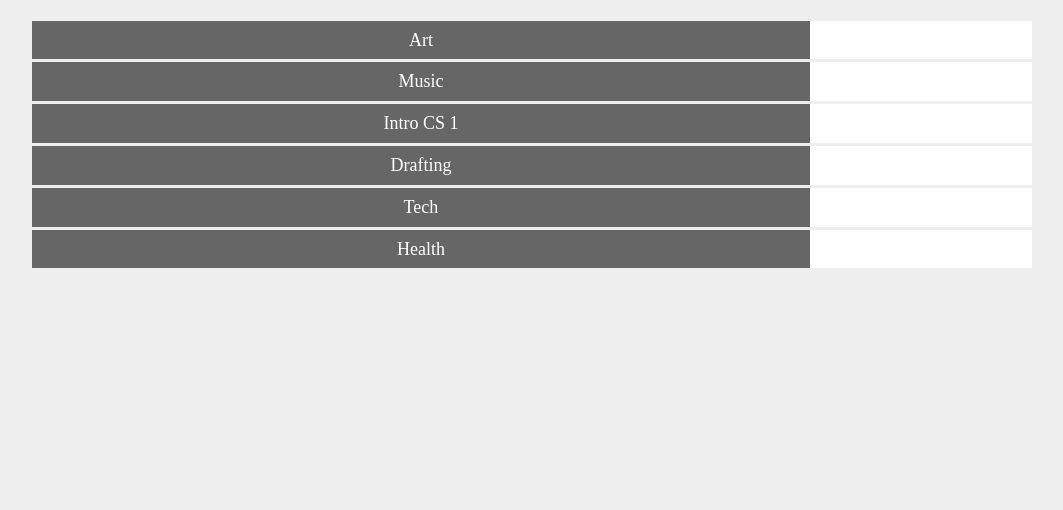
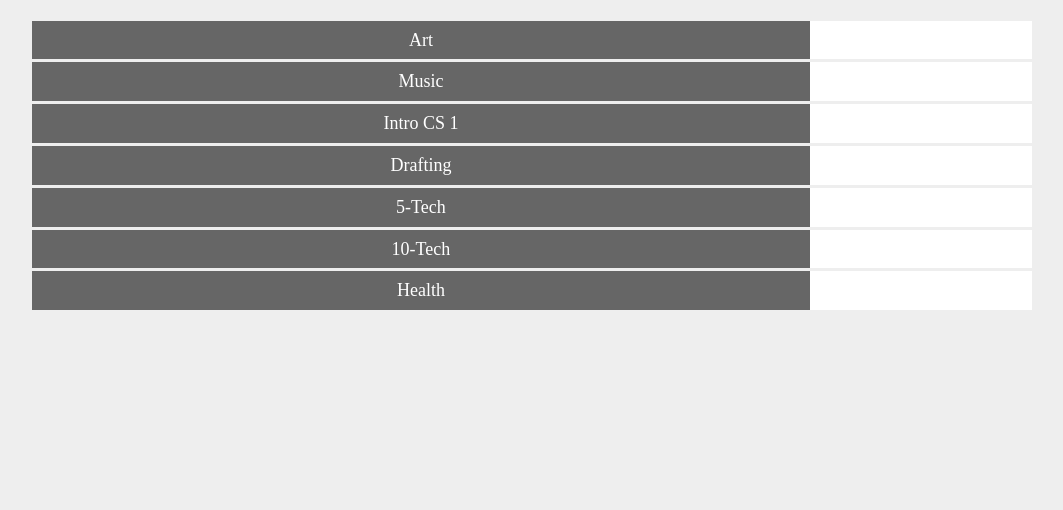
Before and after one commit to stuy-tetrabyte/graduation-req-tracker, a Flask app: page /student/1 in a window 1280 px wide. Shown: the part 210-720 px from the top of the page, without its empty margins (108-1171 px from the left). Run offline with Flask 2, Linux system fonts and the light colour scheme; lists and menus that the app fills with data are empty.

Commit message:
tech categories

```diff
--- a/app.py
+++ b/app.py
@@ -136,14 +136,15 @@ def student_view(OSIS):
     #   3 - Drafting
     #   4 - Tech
     #   5 - Health
-    list_of_courses = [""]*6
+    list_of_courses = [""]*7
     if OSIS == "0":
         list_of_courses[0] = "ART APPRECIATION"
         list_of_courses[1] = "BEGINNING BAND"
         list_of_courses[2] = "INTRO COMP SCI 1 OF 2"
         list_of_courses[3] = "TECHNICAL GRAPHIC COMMUNICATIONS"
-        list_of_courses[4] = "BEGINNING BAND, CONCERT BAND, SYMPHONIC BAND"
-        list_of_courses[5] = "HEALTH"
+        list_of_courses[4] = "JEWELRY DESIGN"
+        list_of_courses[5] = "WOODWORKING 1 OF 2, WOODWORKING 2 OF 2"
+        list_of_courses[6] = "HEALTH"
     return render_template("student.html", profile=student_info, courses=list_of_courses)
 
 @app.route('/data')
--- a/templates/class.html
+++ b/templates/class.html
@@ -21,7 +21,8 @@
 		<input type="checkbox" name="grade" value="Music">Music<br>
 		<input type="checkbox" name="grade" value="Intro CS 1">Intro CS 1<br>
 		<input type="checkbox" name="grade" value="Drafting">Drafting<br>
-		<input type="checkbox" name="grade" value="Tech">Tech<br>
+		<input type="checkbox" name="grade" value="5-Tech">5-Tech<br>
+		<input type="checkbox" name="grade" value="10-Tech">10-Tech<br>
 		<input type="checkbox" name="grade" value="Health">Health<br>
 
 		<button class="submit" type="submit" name="action">Update</button>
--- a/templates/student.html
+++ b/templates/student.html
@@ -19,7 +19,8 @@
 	<tr><th>Music</th><td>{{ courses[1] }}</td></tr>
 	<tr><th>Intro CS 1</th><td>{{ courses[2] }}</td></tr>
 	<tr><th>Drafting</th><td>{{ courses[3] }}</td></tr>
-	<tr><th>Tech</th><td>{{ courses[4] }}</td></tr>
-	<tr><th>Health</th><td>{{ courses[5] }}</td></tr>
+	<tr><th>5-Tech</th><td>{{ courses[4] }}</td></tr>
+	<tr><th>10-Tech</th><td>{{ courses[5] }}</td></tr>
+	<tr><th>Health</th><td>{{ courses[6] }}</td></tr>
 </table>
 {% endblock %}
```
